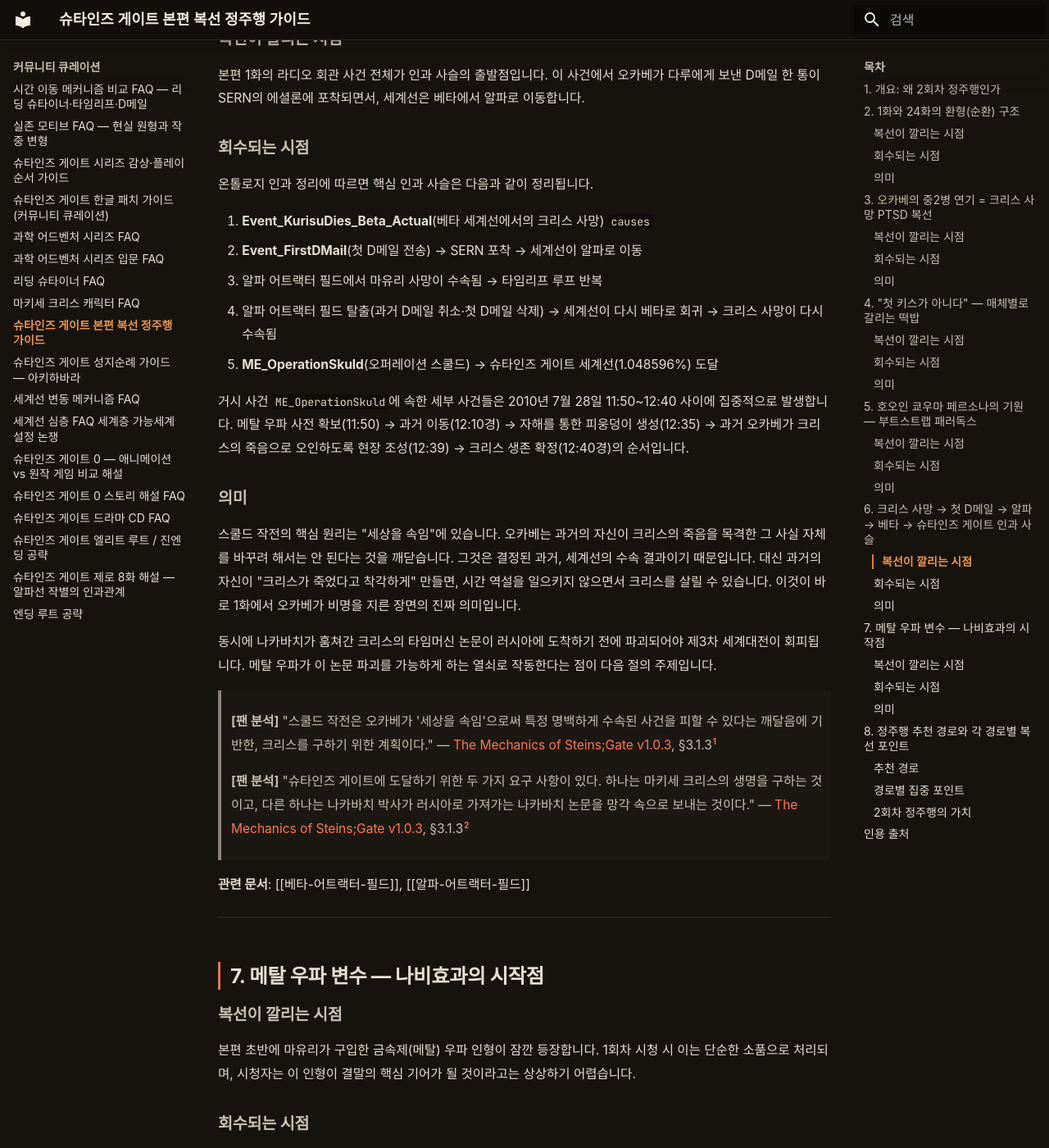
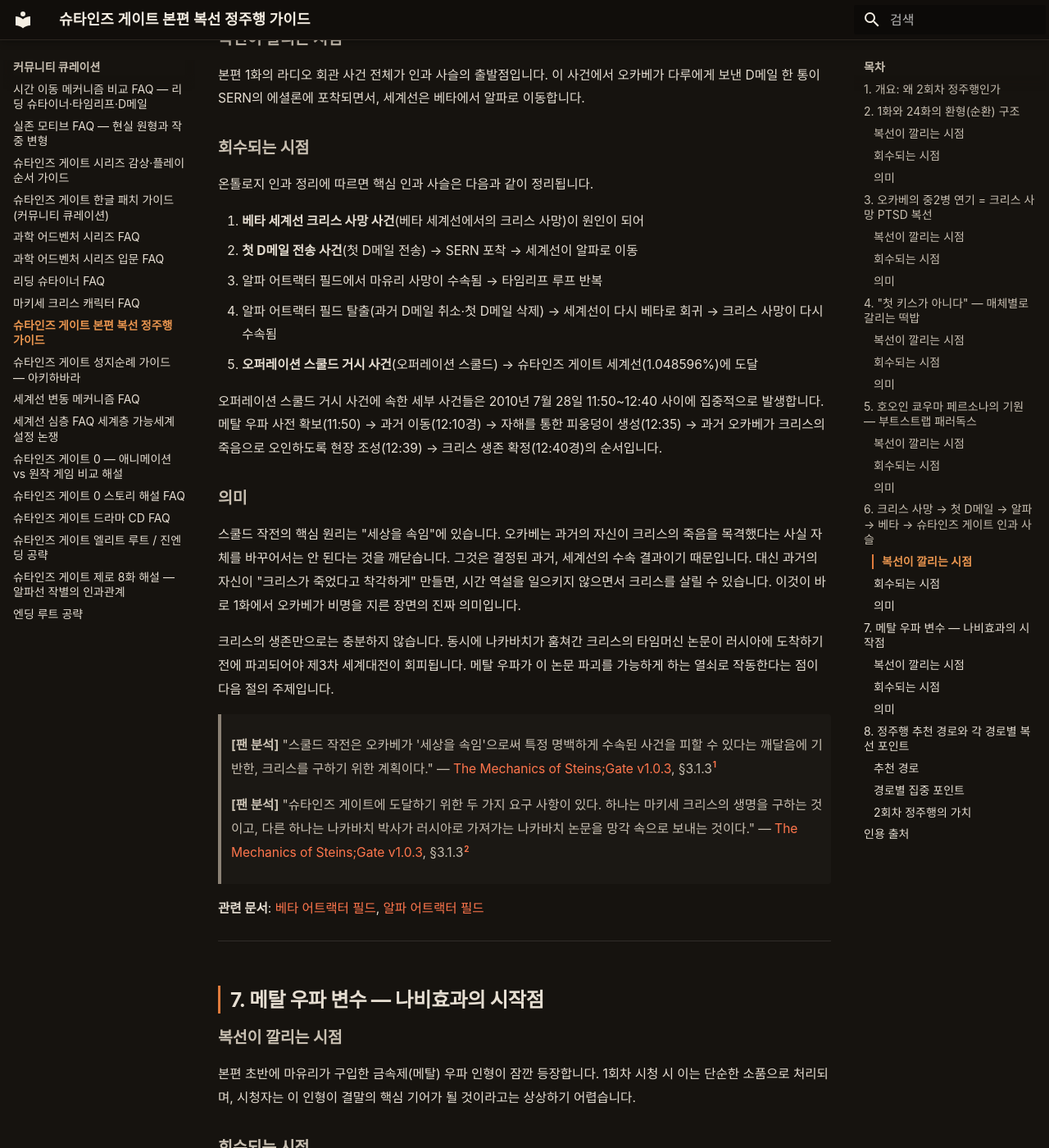
Before and after one commit to sgwiki/sgwiki.github.io, an MkDocs documentation site: the page built from wiki/커뮤니티-큐레이션/본편-복선-정주행-가이드.md, in a window 1280 px wide and 1400 px high, scrolled down 3807 px. Shown: the whole window at 82% size. Built offline with MkDocs 1.6.1 and Material for MkDocs 9.7.7, drawn with Linux system fonts in a browser that asks for light colours; some web fonts are replaced; some of the changed text lies outside the part shown.

Commit message:
chore(wiki): 본편-복선-정주행-가이드 정비 — frontmatter 스키마 통일·링크 표준화·문체 교정
- frontmatter: type/spoiler/sources/pipeline 비표준 필드 정리, category·series·last_verified·spoiler_level=endgame 추가
- Obsidian식 [[slug]] 7건 → 표준 마크다운 링크(동일 카테고리 3건, 타 카테고리 상대경로 4건)
- 온톨로지 ID(ME_Prologue_Beta·Event_KurisuDies_Beta_Actual·Event_FirstDMail·ME_OperationSkuld) 산문 풀이로 교체
- 문체 교정: 번역투 간결화, '컨셉'→'콘셉트', '한 개의'→'하나의', 모호 표현 명확화
- 사실 관계·스포일러 등급(endgame)·인용 블록·각주 [^1][^2][^3] 변경 없음

Co-Authored-By: Claude Opus 4.6 <noreply@anthropic.com>

```diff
--- a/wiki/커뮤니티-큐레이션/본편-복선-정주행-가이드.md
+++ b/wiki/커뮤니티-큐레이션/본편-복선-정주행-가이드.md
@@ -1,17 +1,13 @@
 ---
 title: 슈타인즈 게이트 본편 복선 정주행 가이드
-type: community-curation
+category: 커뮤니티-큐레이션
+type: complex_q
 genre: complex_q
 evidence_grade: corroborated
-spoiler: full
-sources:
-  - qaset
-  - 게임 원문 (파라프레이즈)
-  - 팬 분석 논문
-  - 나무위키 (산문 가공)
-  - sg-ontology
+spoiler_level: endgame
+series: ["Steins;Gate", "Steins;Gate 0"]
+last_verified: 2026-06-30
 candidate_id: cand-3ad7ef5db8
-pipeline: p6
 ---
 
 !!! warning "스포일러"
@@ -25,7 +21,7 @@ pipeline: p6
 
 이 문서는 1회차를 완료한 뒤 2회차 정주행에 돌입하는 시청자를 주요 독자로 상정합니다. 단순한 줄거리 요약이 아니라, "복선이 깔린 시점 → 회수되는 시점 → 그 의미"의 3단 구조로 핵심 복선들을 정리하여 두 번째 시청에서 어디에 집중해야 하는지 안내합니다.
 
-**관련 문서**: [[faq-애니메이션-시청-순서]]에서 정주행 경로 자체를 먼저 확인하시길 권합니다.
+**관련 문서**: [FAQ 애니메이션 시청 순서](faq-애니메이션-시청-순서.md)에서 정주행 경로 자체를 먼저 확인하시길 권합니다.
 
 ---
 
@@ -35,14 +31,14 @@ pipeline: p6
 본편 1화 「시작과 끝의 프롤로그 -Turning Point-」의 오프닝 씬은 2010년 7월 28일, 라디오 회관 옥상에서 시작됩니다. 오카베 린타로와 시이나 마유리가 회관에 도착했을 때, 오카베는 크리스가 피웅덩이에 쓰러져 있는 현장을 목격하고 비명을 지릅니다. 시청자는 1회차 시청 시 이를 "단순한 도입부 살인 사건"으로 받아들이기 쉽습니다.
 
 ### 회수되는 시점
-24화 「끝과 시작의 프롤로그 -Achievement Point-」에서 동일한 장면이 전혀 다른 의미로 재등장합니다. 오프닝 시점에 오카베가 목격한 것은 진짜 크리스의 시체가 아니라, 미래에서 온 오카베가 스스로의 몸을 찔러 만들어낸 피웅덩이 위에 누워 있는 크리스였던 것입니다. 즉 1화의 "시작"은 사실 24화 스쿨드 작전의 "결말"이었습니다.
+24화 「끝과 시작의 프롤로그 -Achievement Point-」에서 동일한 장면이 전혀 다른 의미로 재등장합니다. 오프닝 시점에 오카베가 목격한 것은 진짜 크리스의 시체가 아니라, 미래에서 온 오카베가 스스로의 몸을 찔러 만들어낸 피웅덩이 위에 누워 있는 크리스였습니다. 즉 1화의 "시작"은 사실 24화 스쿨드 작전의 "결말"이었습니다.
 
 1화와 24화의 부제가 「시작과 끝의 프롤로그」와 「끝과 시작의 프롤로그」로 완벽한 대칭을 이루는 것도 단순한 수사가 아니라 구조적 복선입니다. 시리즈 전체가 하나의 거대한 환형(순환) 구조로 설계되어 있음을 제목 단계에서부터 암시하는 셈입니다.
 
 ### 의미
-온톨로지 기반 인과 정리에서 이 시작점은 거시 사건 `ME_Prologue_Beta`(프롤로그: 시작과 끝의 1% β)로 분류됩니다. 2010년 7월 28일 라디오 회관에서 시작되는 사건군이 시리즈 전체의 인과 사슬을 규정하며, 1화의 도입이 곧 전체 서사의 인과론적 씨앗이라는 점이 2회차 시청의 핵심 통찰입니다.
+온톨로지 기반 인과 정리에서 이 시작점은 프롤로그 베타 거시 사건(프롤로그: 시작과 끝의 1% β)으로 분류됩니다. 2010년 7월 28일 라디오 회관에서 시작되는 사건군이 시리즈 전체의 인과 사슬을 규정하며, 1화의 도입이 곧 전체 서사의 인과론적 씨앗이라는 점이 2회차 시청의 핵심 통찰입니다.
 
-**관련 문서**: [[제01화-시작과-끝의-프롤로그]], [[제24화-끝과-시작의-프롤로그]]
+**관련 문서**: [제01화 시작과 끝의 프롤로그](../애니메이션-에피소드/steins-gate/제01화-시작과-끝의-프롤로그.md), [제24화 끝과 시작의 프롤로그](../애니메이션-에피소드/steins-gate/제24화-끝과-시작의-프롤로그.md)
 
 ---
 
@@ -52,12 +48,12 @@ pipeline: p6
 본편 1화에서 오카베는 "호오인 쿄우마"라는 페르소나를 뒤집어쓰고 "기관", "리딩 슈타이너", "조직의 추적" 따위의 중2병적 독백을 쏟아냅니다. 휴대폰을 항상 들고 다니는 습관, 허공에 대고 진지한 대화를 나누는 연기 등은 1회차 시청자에게 단순한 코믹 캐릭터 설정으로 읽힙니다.
 
 ### 회수되는 시점
-제로(슈타인즈 게이트 0) 전체가 이 복선의 회수입니다. 크리스를 구하려다 오히려 본인 손으로 크리스를 찌르게 된 오카베는 베타 세계선에서 철저히 무너집니다. 그가 본편에서 유지했던 "호오인 쿄우마" 페르소나는 단순한 중2병이 아니라 크리스의 죽음이라는 트라우마를 견디기 위한 심리적 방어기제였다는 사실이 드러납니다. 중2병 연기가 사라진 오카베의 공허한 모습을 통해, 본편 1화 시점의 "건강한 중2병"이 사실은 이미 한 차례 정신적 붕괴를 겪고 회복한 상태의 잔해였음이 역순으로 밝혀집니다.
+제로(슈타인즈 게이트 0) 전체가 이 복선의 회수입니다. 크리스를 구하려다 오히려 본인 손으로 크리스를 찌르게 된 오카베는 베타 세계선에서 철저히 무너집니다. 그가 본편에서 유지했던 "호오인 쿄우마" 페르소나는 단순한 중2병이 아니라 크리스의 죽음이라는 트라우마를 견디기 위한 심리적 방어기제였다는 사실이 드러납니다. 중2병 연기가 사라진 오카베의 공허한 모습을 통해, 본편 1화에서 보이던 "건강한 중2병" 역시 사실은 한 차례 정신적 붕괴를 겪은 뒤 겨우 회복한 잔해였음이 거꾸로 밝혀집니다.
 
 ### 의미
 커뮤니티 감상문에서도 "호오인은 마유리를 지키기 위한 존재였지만, 오카베의 바람을 투영하여 세계를 구원하는 인물로 부활했다"는 정리가 반복적으로 등장합니다. 제로 후반 호오인 쿄우마 페르소나의 극적 부활 씬이 그토록 강렬한 카타르시스를 주는 이유는, 그 페르소나가 단순한 개그 설정이 아니라 오카베의 트라우마와 맞물린 구조적 장치이기 때문입니다. 휴대폰을 항상 들고 다니는 습관조차 "세이브 포인트를 만들려는 무의식적 행동"으로 해석할 여지가 있다는 점도 2회차 시청 포인트입니다.
 
-**관련 문서**: [[오카베의-SG0-정신적-붕괴와-PTSD]]
+**관련 문서**: [오카베의 SG0 정신적 붕괴와 PTSD](../lore/오카베의-SG0-정신적-붕괴와-PTSD.md)
 
 ---
 
@@ -76,7 +72,7 @@ pipeline: p6
 ### 의미
 이 복선은 단순한 로맨스 장치가 아니라, "기억이 세계선을 넘어 존재할 수 있다"는 슈타인즈 게이트 세계관의 핵심 주제와 직결됩니다. 리딩 슈타이너가 기억의 연속성을 보존하는 특수 능력이라면, 크리스의 "해마 장기 기억" 발언은 일반인에게도 강렬한 감정이 수반된 기억은 세계선 경계를 넘어 잔존할 수 있다는 가능성을 암시합니다. 2회차 시청에서는 본편과 극장판의 키스 장면을 나란히 놓고 비교해보는 것을 추천합니다.
 
-**관련 문서**: [[마키세-크리스-캐릭터-FAQ]]
+**관련 문서**: [마키세 크리스 캐릭터 FAQ](마키세-크리스-캐릭터-FAQ.md)
 
 ---
 
@@ -103,24 +99,24 @@ pipeline: p6
 ### 회수되는 시점
 온톨로지 인과 정리에 따르면 핵심 인과 사슬은 다음과 같이 정리됩니다.
 
-1. **Event_KurisuDies_Beta_Actual**(베타 세계선에서의 크리스 사망) `causes`
-2. **Event_FirstDMail**(첫 D메일 전송) → SERN 포착 → 세계선이 알파로 이동
+1. **베타 세계선 크리스 사망 사건**(베타 세계선에서의 크리스 사망)이 원인이 되어
+2. **첫 D메일 전송 사건**(첫 D메일 전송) → SERN 포착 → 세계선이 알파로 이동
 3. 알파 어트랙터 필드에서 마유리 사망이 수속됨 → 타임리프 루프 반복
 4. 알파 어트랙터 필드 탈출(과거 D메일 취소·첫 D메일 삭제) → 세계선이 다시 베타로 회귀 → 크리스 사망이 다시 수속됨
-5. **ME_OperationSkuld**(오퍼레이션 스쿨드) → 슈타인즈 게이트 세계선(1.048596%) 도달
+5. **오퍼레이션 스쿨드 거시 사건**(오퍼레이션 스쿨드) → 슈타인즈 게이트 세계선(1.048596%)에 도달
 
-거시 사건 `ME_OperationSkuld`에 속한 세부 사건들은 2010년 7월 28일 11:50~12:40 사이에 집중적으로 발생합니다. 메탈 우파 사전 확보(11:50) → 과거 이동(12:10경) → 자해를 통한 피웅덩이 생성(12:35) → 과거 오카베가 크리스의 죽음으로 오인하도록 현장 조성(12:39) → 크리스 생존 확정(12:40경)의 순서입니다.
+오퍼레이션 스쿨드 거시 사건에 속한 세부 사건들은 2010년 7월 28일 11:50~12:40 사이에 집중적으로 발생합니다. 메탈 우파 사전 확보(11:50) → 과거 이동(12:10경) → 자해를 통한 피웅덩이 생성(12:35) → 과거 오카베가 크리스의 죽음으로 오인하도록 현장 조성(12:39) → 크리스 생존 확정(12:40경)의 순서입니다.
 
 ### 의미
-스쿨드 작전의 핵심 원리는 "세상을 속임"에 있습니다. 오카베는 과거의 자신이 크리스의 죽음을 목격한 그 사실 자체를 바꾸려 해서는 안 된다는 것을 깨닫습니다. 그것은 결정된 과거, 세계선의 수속 결과이기 때문입니다. 대신 과거의 자신이 "크리스가 죽었다고 착각하게" 만들면, 시간 역설을 일으키지 않으면서 크리스를 살릴 수 있습니다. 이것이 바로 1화에서 오카베가 비명을 지른 장면의 진짜 의미입니다.
+스쿨드 작전의 핵심 원리는 "세상을 속임"에 있습니다. 오카베는 과거의 자신이 크리스의 죽음을 목격했다는 사실 자체를 바꾸어서는 안 된다는 것을 깨닫습니다. 그것은 결정된 과거, 세계선의 수속 결과이기 때문입니다. 대신 과거의 자신이 "크리스가 죽었다고 착각하게" 만들면, 시간 역설을 일으키지 않으면서 크리스를 살릴 수 있습니다. 이것이 바로 1화에서 오카베가 비명을 지른 장면의 진짜 의미입니다.
 
-동시에 나카바치가 훔쳐간 크리스의 타임머신 논문이 러시아에 도착하기 전에 파괴되어야 제3차 세계대전이 회피됩니다. 메탈 우파가 이 논문 파괴를 가능하게 하는 열쇠로 작동한다는 점이 다음 절의 주제입니다.
+크리스의 생존만으로는 충분하지 않습니다. 동시에 나카바치가 훔쳐간 크리스의 타임머신 논문이 러시아에 도착하기 전에 파괴되어야 제3차 세계대전이 회피됩니다. 메탈 우파가 이 논문 파괴를 가능하게 하는 열쇠로 작동한다는 점이 다음 절의 주제입니다.
 
 > **[팬 분석]** "스쿨드 작전은 오카베가 '세상을 속임'으로써 특정 명백하게 수속된 사건을 피할 수 있다는 깨달음에 기반한, 크리스를 구하기 위한 계획이다." — [The Mechanics of Steins;Gate v1.0.3](../근거자료/비공식/mechanics-of-steins-gate/ch3.md), §3.1.3[^1]
 
 > **[팬 분석]** "슈타인즈 게이트에 도달하기 위한 두 가지 요구 사항이 있다. 하나는 마키세 크리스의 생명을 구하는 것이고, 다른 하나는 나카바치 박사가 러시아로 가져가는 나카바치 논문을 망각 속으로 보내는 것이다." — [The Mechanics of Steins;Gate v1.0.3](../근거자료/비공식/mechanics-of-steins-gate/ch3.md), §3.1.3[^2]
 
-**관련 문서**: [[베타-어트랙터-필드]], [[알파-어트랙터-필드]]
+**관련 문서**: [베타 어트랙터 필드](../세계선/베타-어트랙터-필드.md), [알파 어트랙터 필드](../세계선/알파-어트랙터-필드.md)
 
 ---
 
@@ -132,7 +128,7 @@ pipeline: p6
 ### 회수되는 시점
 스쿨드 작전에서 오카베는 메탈 우파를 사전에 확보하여, 나카바치가 크리스의 논문과 함께 챙기는 짐 속에 이 우파가 들어가도록 조치합니다. 메탈 우파는 공항 검색대에서 금속으로 감지되어 짐이 분리되고, 결과적으로 논문이 실린 봉투가 나카바치의 비행기 화재로 소실되는 인과가 성립합니다. 논문이 러시아에 도착하지 못함으로써 제3차 세계대전을 촉발할 인과가 제거되고, 크리스 생존과 논문 소실이라는 두 조건이 동시에 충족되어 슈타인즈 게이트 세계선에 도달합니다.
 
-만약 메탈 우파 대신 플라스틱 우파였다면 공항 검색대에 걸리지 않았을 것이고, 논문은 무사히 러시아에 도착하여 제3차 세계대전이 수속되었을 것입니다. 한 개의 소품이 세계의 운명을 가른 셈입니다.
+만약 메탈 우파 대신 플라스틱 우파였다면 공항 검색대에 걸리지 않았을 것이고, 논문은 무사히 러시아에 도착하여 제3차 세계대전이 수속되었을 것입니다. 하나의 소품이 세계의 운명을 가른 셈입니다.
 
 ### 의미
 이 복선은 슈타인즈 게이트가 "작은 인과의 차이가 거대한 미래의 차이를 만든다"는 나비효과 모티프를 얼마나 치밀하게 구조화했는지 보여주는 결정적 사례입니다. 2회차 시청에서는 마유리가 우파를 구입하는 장면, 우파가 굴러떨어지는 장면, 크리스가 우파를 주워 담는 장면 등 소품이 등장하는 모든 순간에 주의를 기울일 것을 권합니다. 게임 원문에서도 마유리의 사인된 우파가 인과를 바꾸는 미세한 변수로 기능하는 장면이 반복적으로 묘사됩니다.
@@ -155,14 +151,14 @@ pipeline: p6
 - 크리스의 "해마 장기 기억" 발언: 극장판에서 회수될 복선임을 인지
 
 **23.5화 → 제로**
-- 오카베의 정신적 붕괴 과정: 본편 1화의 "건강한 중2병"이 사실은 붕괴 후 회복 상태였음을 확인
-- 호오인 쿄우마 페르소나의 상실과 극적 부활: 본편 전체의 감정선이 이 부활에 수렴함
+- 오카베의 정신적 붕괴 과정: 본편 1화의 "건강한 중2병"이 사실은 붕괴 후 회복한 상태였다는 점을 확인
+- 호오인 쿄우마 페르소나의 상실과 극적 부활: 본편 전체의 감정선이 이 부활에 수렴한다는 점을 확인
 - 마유리·스즈하의 아크라이트 작전: 본편 23화 비디오 D메일이 어떻게 만들어지는지 추적
 
 **본편 23-24화 (제로 시청 후 재시청)**
-- 23화 비디오 D메일 장면: 제로의 모든 고생이 이 한 통의 메일에 응축되어 있음
+- 23화 비디오 D메일 장면: 제로의 모든 고생이 이 한 통의 메일에 응축되어 있다는 점을 확인
 - 24화 스쿨드 작전: 메탈 우파 확보 → 자해 → 크리스 생존 연출의 3단 인과를 한 호흡에 확인
-- 1화와 24화의 환형 구조가 완성되는 순간
+- 1화와 24화의 대칭: 오프닝과 엔딩이 완성하는 환형(순환) 구조를 직접 체감
 
 **1기 OVA → 극장판**
 - OVA: 슈타인즈 게이트 세계선 직후의 오카베와 크리스 재회
@@ -171,7 +167,7 @@ pipeline: p6
 ### 2회차 정주행의 가치
 커뮤니티 감상문에서 반복적으로 등장하는 통찰은, "결말을 알고 반복 시청하는 행위 자체가 오카베가 겪는 무한 수습과 유사하여 몰입도를 높여준다"는 점입니다. 시청자가 이미 답을 알고 있으면서도 오카베의 고생을 지켜보는 구조는, 작품의 세계선 변동 포인트가 눈에 보이게 만들어 2회차를 1회차와는 질적으로 다른 경험으로 바꿉니다.
 
-**관련 문서**: [[faq-애니메이션-시청-순서]]
+**관련 문서**: [FAQ 애니메이션 시청 순서](faq-애니메이션-시청-순서.md)
 
 ---
 
```
Also changed, not shown: other parts of wiki/커뮤니티-큐레이션/본편-복선-정주행-가이드.md (+1 -1 lines).
